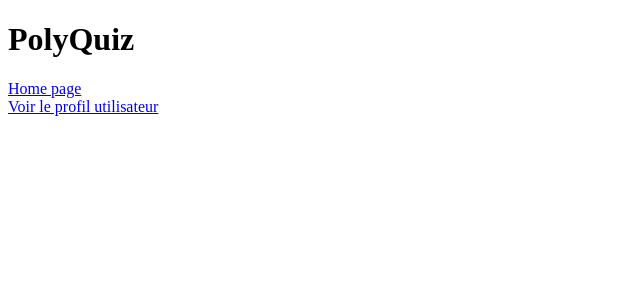
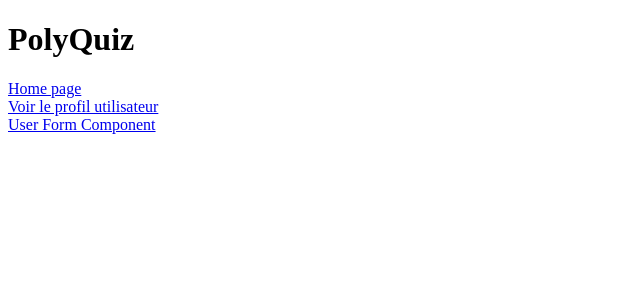
Before and after one commit to 2019-2020-ps6/2022-2023-ps6-lesdalton, an Angular app in the folder front-end/: page / in a window 1280 px wide. Shown: the top 300 px of the page, without its empty margins (0-640 px from the left). Built offline with nearby package versions, Linux system fonts and the light colour scheme.

Commit message:
#2 Component

```diff
--- a/front-end/src/app/app.component.html
+++ b/front-end/src/app/app.component.html
@@ -1,7 +1,9 @@
 
 <h1>{{title}}</h1>
 <a routerLink="/">Home page</a><br>
-<a routerLink="/user">Voir le profil utilisateur</a>
+<a routerLink="/users/user">Voir le profil utilisateur</a><br>
+<a routerLink="/users/user-form">User Form Component</a>
+
 
 
 
```
